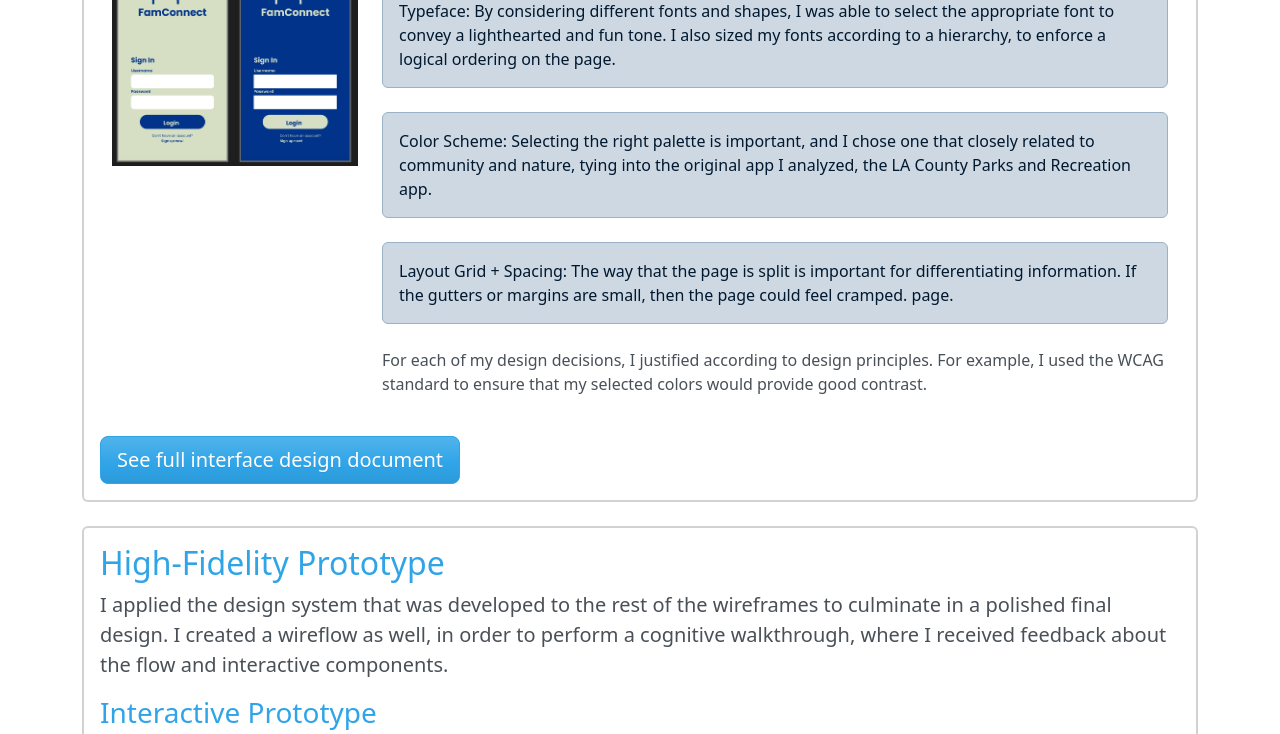
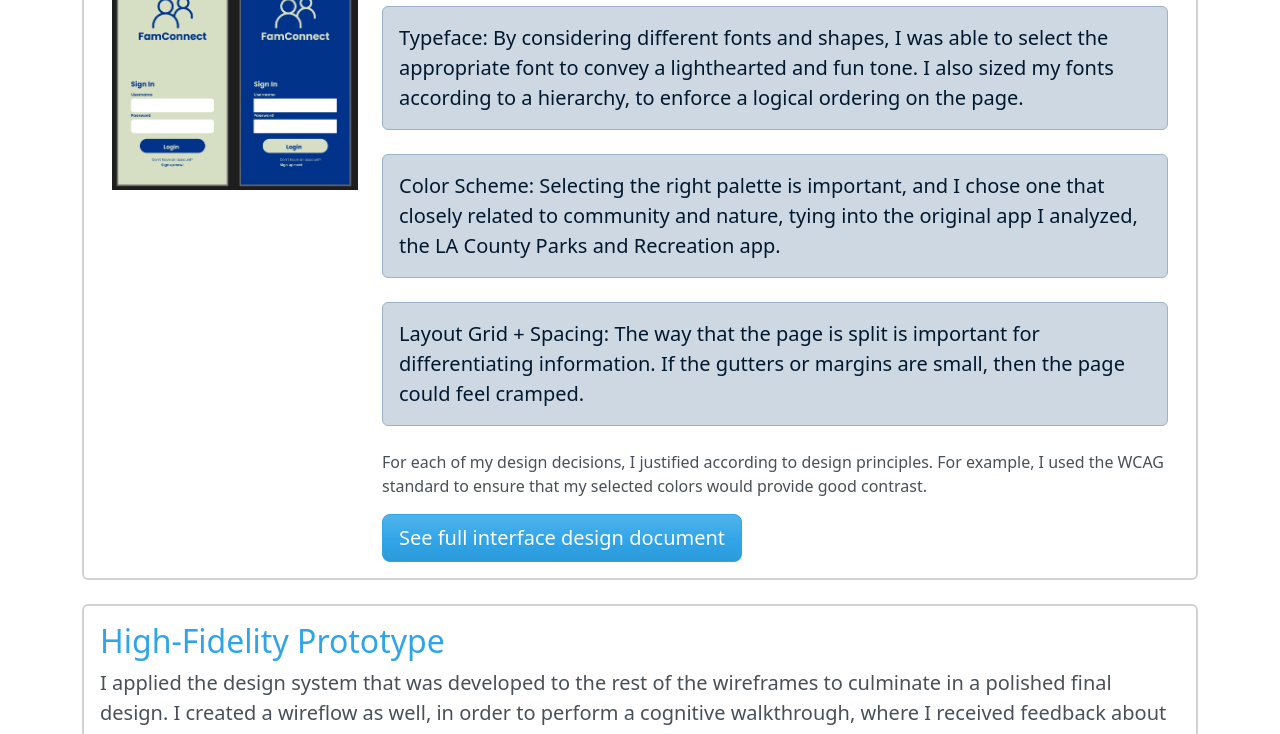
Before and after one commit to tylerhjyoun/DH110, a Jekyll site: the page ASSIGNMENT08/index.html, which Jekyll copies as it is, in a window 1280 px wide and 900 px high, scrolled down 4106 px, cut to the strip 0-734 px from the top of the window. Built offline with Jekyll 4.4.1, drawn with Linux system fonts in a browser that asks for light colours.

Commit message:
Update index.html

```diff
--- a/ASSIGNMENT08/index.html
+++ b/ASSIGNMENT08/index.html
@@ -188,11 +188,11 @@
         <div class="col-8">
           I propose two features for my application that the developed personas will interact with and utilize.
 
-          <div class="mb-4 mt-4 alert alert-info">
+          <div class="lead mb-4 mt-4 alert alert-info">
            The first feature is having a simple family profile setup, and setting up the preferences
           and interests of everyone in the family</div>
 
-           <div class="mb-4 mt-4 alert alert-info">
+           <div class="lead mb-4 mt-4 alert alert-info">
             The second feature is finding a class that the user is interested in, and then registering
             multiple people in the family. </div>
 
@@ -263,28 +263,29 @@
                   to the rest in our higher fidelity prototype.
                   I looked at three specific graphic design elements:
 
-                      <div class="mb-4 mt-4 alert alert-info"> Typeface: By considering different
+                      <div class="lead mb-4 mt-4 alert alert-info"> Typeface: By considering different
                       fonts and shapes, I was able to select the appropriate font to convey a lighthearted
                       and fun tone. I also sized my fonts according to a hierarchy, to enforce a logical
                       ordering on the page. </div>
 
-                      <div class="mb-4 mt-4 alert alert-info"> Color Scheme: Selecting the right palette is
+                      <div class="lead mb-4 mt-4 alert alert-info"> Color Scheme: Selecting the right palette is
                       important, and I chose one that closely related to community and nature, tying
                       into the original app I analyzed, the LA County Parks and Recreation app. </div>
 
-                      <div class="mb-4 mt-4 alert alert-info"> Layout Grid + Spacing: The way that the
+                      <div class="lead mb-4 mt-4 alert alert-info"> Layout Grid + Spacing: The way that the
                       page is split is important for differentiating information. If the
                       gutters or margins are small, then the page could feel cramped.
-                      page. </div>
+                      </div>
 
 
                   For each of my design decisions, I justified according to
                 design principles. For example, I used the WCAG standard to ensure that my selected
                 colors would provide good contrast. </p>
+                      <a href="https://github.com/tylerhjyoun/DH110/tree/main/ASSIGNMENT06" class="btn btn-primary btn-lg">See full interface design document</a>
+
                     </div>
                   </div>
                 </div>
-        <a href="https://github.com/tylerhjyoun/DH110/tree/main/ASSIGNMENT06" class="mt-4 btn btn-primary btn-lg">See full interface design document</a>
 
                   </div>
 
@@ -300,7 +301,7 @@
                 components. </p>
                 <h3> Interactive Prototype </h3>
                 <div>
-<iframe style="border: 1px solid rgba(0, 0, 0, 0.1);" width="100%" height="100%" src="https://www.figma.com/embed?embed_host=share&url=https%3A%2F%2Fwww.figma.com%2Fproto%2F5l8zgUIN22RhNNb4DzaPMl%2FFinal-High-Fidelity%3Ftype%3Ddesign%26node-id%3D1-12209%26viewport%3D576%252C521%252C0.3%26scaling%3Dmin-zoom%26starting-point-node-id%3D1%253A12209%26show-proto-sidebar%3D1" allowfullscreen></iframe>                </div>
+<iframe style="border: 1px solid rgba(0, 0, 0, 0.1);" width="100%" height="800" src="https://www.figma.com/embed?embed_host=share&url=https%3A%2F%2Fwww.figma.com%2Fproto%2F5l8zgUIN22RhNNb4DzaPMl%2FFinal-High-Fidelity%3Ftype%3Ddesign%26node-id%3D1-12209%26viewport%3D576%252C521%252C0.3%26scaling%3Dmin-zoom%26starting-point-node-id%3D1%253A12209%26show-proto-sidebar%3D1" allowfullscreen></iframe>                </div>
 
         <a href="https://github.com/tylerhjyoun/DH110/tree/main/ASSIGNMENT06" class="btn btn-primary btn-lg">See full high fidelity design document</a>
   </div>
```
